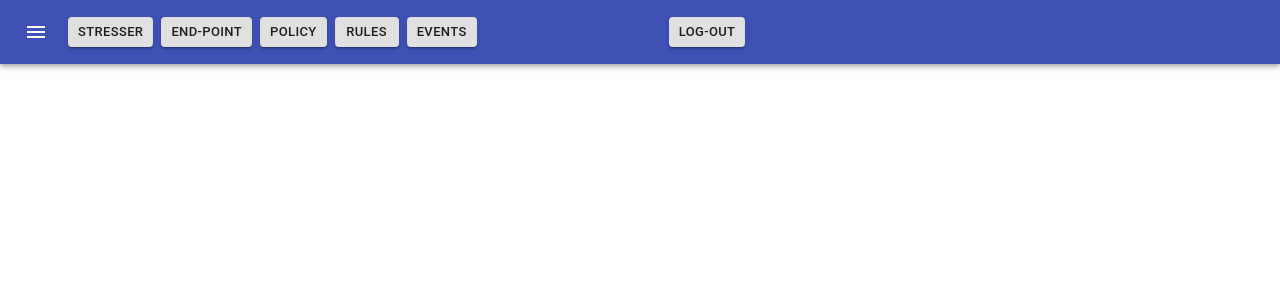
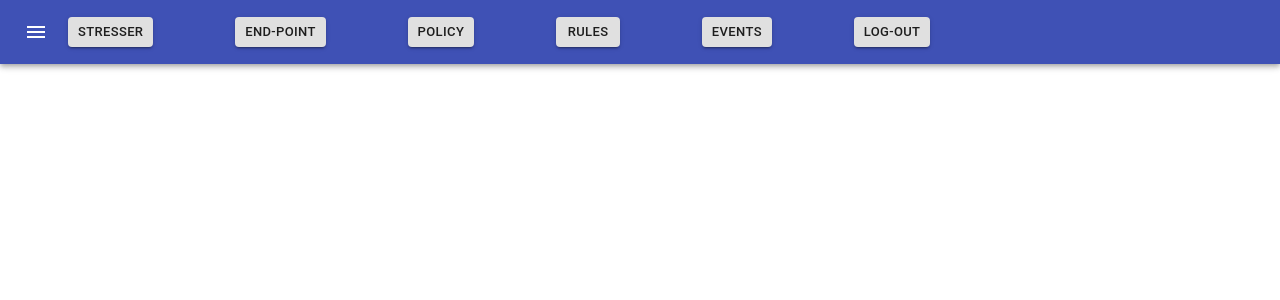
Before and after one commit to AvivShabtay/Stresser, a React (Create React App) app in the folder Management/packages/client/: page / in a window 1280 px wide. Shown: the top 300 px of the page. Built offline with nearby package versions, Linux system fonts and the light colour scheme.

Commit message:
fix: Wrap nav buttons in flex

```diff
--- a/Management/packages/client/src/components/Nevigation/AppNavbar.js
+++ b/Management/packages/client/src/components/Nevigation/AppNavbar.js
@@ -44,53 +44,37 @@ class AppNavbar extends React.Component {
               <MenuIcon />
             </IconButton>
             <Box
-              className="ml-2 mr-1">
+              className="flex justify-between ml-2 mr-1 min-w-70">
                 <Button
                   size = "small"
                   variant="contained"
                 >
                   Stresser
                 </Button>
-            </Box>
-            <Box
-              className="mx-1">
               <Button
                 size = "small"
                 variant="contained"
               >
                 End-point
               </Button>
-            </Box>
-            <Box
-             className="mx-1" >
               <Button
                 size = "small"
                 variant="contained"
               >
                 Policy
               </Button>
-            </Box>
-            <Box
-              className="mx-1">
               <Button
                 size = "small"
                variant="contained"
               >
                 Rules
               </Button>
-            </Box>
-            <Box
-              className=" ml-1 mr-32"  >
               <Button
-
                 size = "small"
                 variant="contained"
                 >
                 Events
               </Button>
-            </Box>
-            <Box
-             className="ml-16" >
                <Button
                 size = "small"
                 variant="contained"
--- a/Management/packages/client/tailwind.config.js
+++ b/Management/packages/client/tailwind.config.js
@@ -353,6 +353,7 @@ module.exports = {
     },
     minWidth: {
       '0': '0',
+      '70': '70%',
       full: '100%',
     },
     objectPosition: {
```
